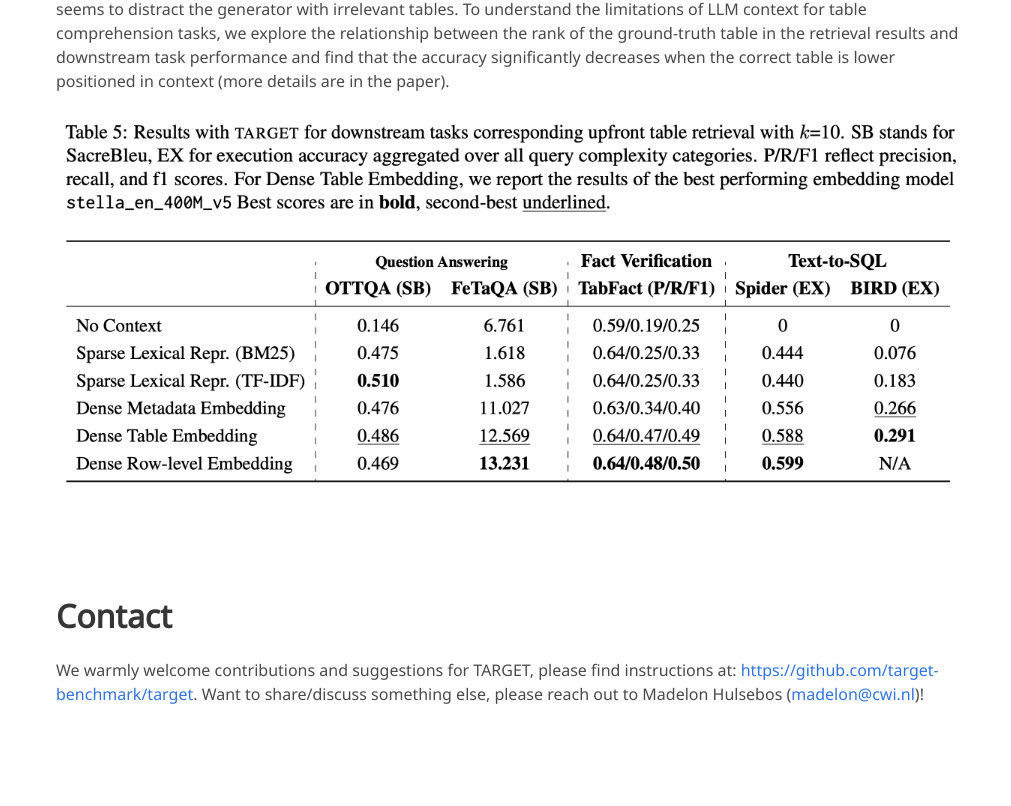
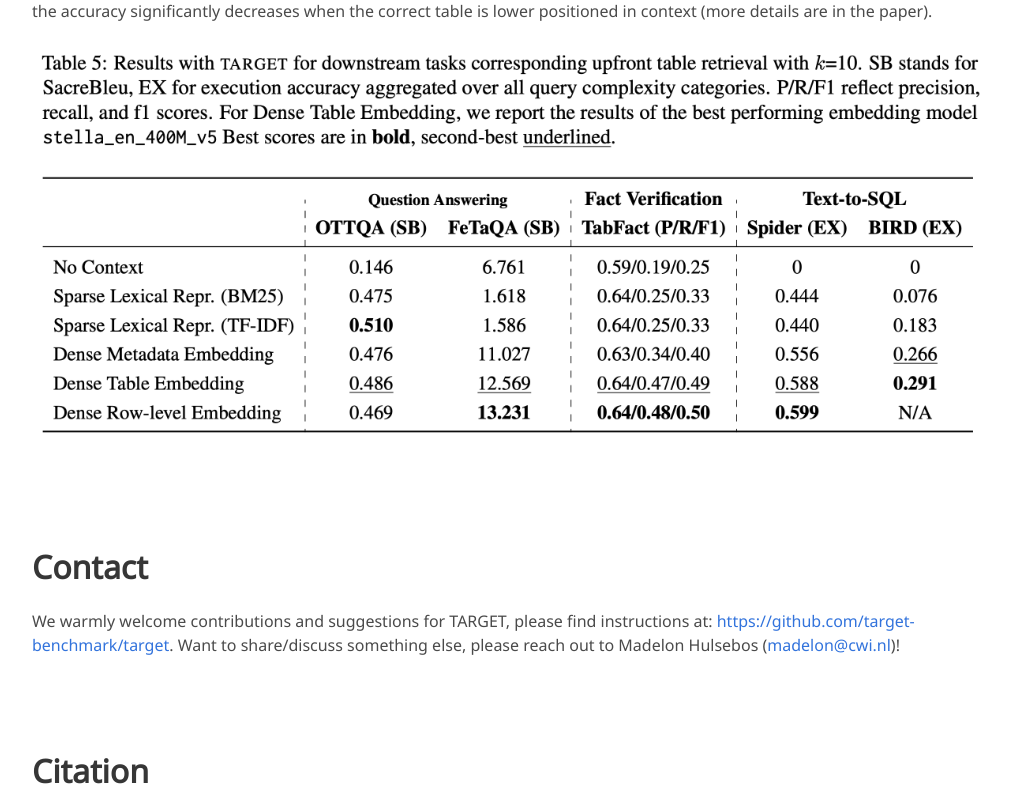
Before and after one commit to target-benchmark/target-benchmark.github.io, a plain HTML site: page index.html in a window 1280 px wide. Shown: the part 2845-3651 px from the top of the page, without its empty margins (128-1139 px from the left). Drawn offline with nearby package versions, Linux system fonts and the light colour scheme; some icons are missing; a web font is replaced by a local one.

Commit message:
update alignment of sections

```diff
--- a/index.html
+++ b/index.html
@@ -167,9 +167,8 @@
 </section>
 <!-- End paper abstract -->
 
-<section>
+<sectio class="section"n>
   <div class="container is-max-desktop">
-    <div class="hero-body">
       <h2 class="title">The TARGET Benchmark</h2>
 
       <b>What is TARGET?</b>
@@ -189,14 +188,12 @@
       <b>Why TARGET?</b>
       <li> Existing systems and benchmarks for retrieval-augmented generation (RAG) pipelines mainly focus on retrieval of text, images, and audio data. The value of tabular data for RAG is overlooked, while tables typically contain fresh, reliable and domain-specific data. As we show in our paper, grounding LLM dialogues in tabular data significantly improve accuracy.</li>
       <li> We connect LLM-powered analytical querying over structured data (e.g. through table lookups or SQL generation) with a retriever, extending ``closed domain'' querying systems (e.g. through table reasoning or SQL generation) to the ``open domain'' setting.</li>
-    </div>
   </div>
 </section>
 
 
-<section>
+<section class="section">
   <div class="container is-max-desktop">
-    <div class="hero-body">
       <h2 class="title">Key findings</h2>
 
     <b>Retrieval</b><br>
@@ -226,15 +223,14 @@
 </section>
 
 
-<section>
-  <div class="container is-max-desktop">
-    <div class="hero-body">
-      <h2 class="title">Contact</h2>
-      We warmly welcome contributions and suggestions for TARGET, please find instructions at: <a href="https://github.com/target-benchmark/target" target="_blank">https://github.com/target-benchmark/target</a>.
-      Want to share/discuss something else, please reach out to Madelon Hulsebos (<a href="mailto:madelon@cwi.nl" target="_blank">madelon@cwi.nl</a>)!
-  </div>
+<section class="section">
+    <div class="container is-max-desktop">
+      <!-- <div class="hero-body"> -->
+        <h2 class="title">Contact</h2>
+        We warmly welcome contributions and suggestions for TARGET, please find instructions at: <a href="https://github.com/target-benchmark/target" target="_blank">https://github.com/target-benchmark/target</a>.
+        Want to share/discuss something else, please reach out to Madelon Hulsebos (<a href="mailto:madelon@cwi.nl" target="_blank">madelon@cwi.nl</a>)!
+    </div>
 </section>
-
 
 
 <!--BibTex citation -->
@@ -268,11 +264,5 @@
   </div>
 </footer>
 
-<!-- Statcounter tracking code -->
-
-<!-- You can add a tracker to track page visits by creating an account at statcounter.com -->
-
-    <!-- End of Statcounter Code -->
-
   </body>
   </html>
```
